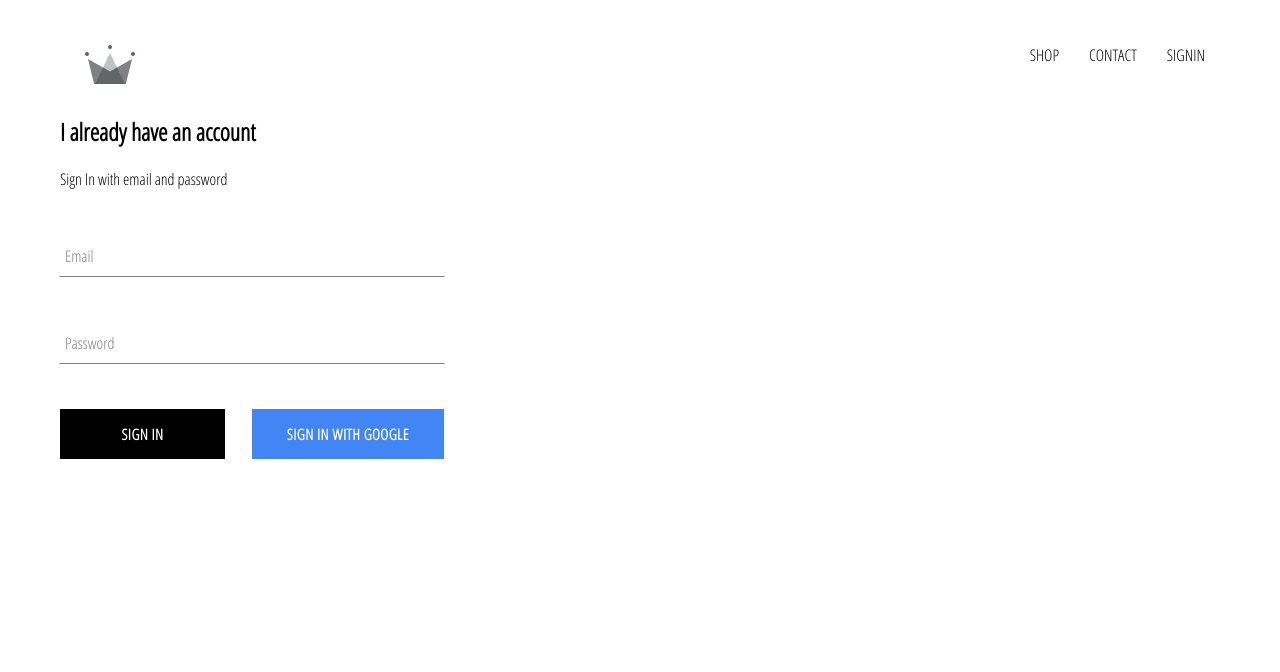
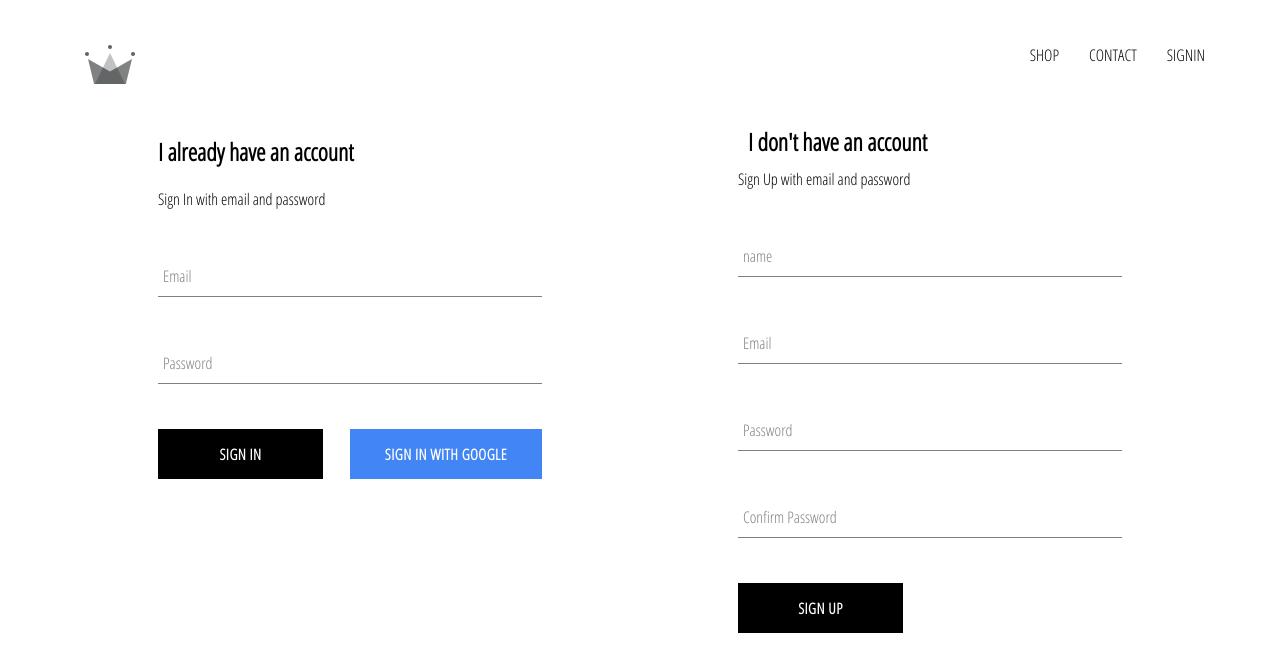
Before and after one commit to Janda19/React-ecommerce, a React (Create React App) app: page /signin in a window 1280 px wide. Shown: the top 672 px of the page. Built offline with nearby package versions, Linux system fonts and the light colour scheme; no server answers.

Commit message:
sign up with email and password

```diff
--- a/src/App.js
+++ b/src/App.js
@@ -6,7 +6,7 @@ import {HomePage} from './pages/homepage/homepage.component'
 import Shop from "./pages/shop/shop.component";
 import {Header} from "./components/header/header.component";
 import SignInSignUp from "./pages/signin-signup/signin-signup.component";
-import {auth} from "./firebase/firebase.utils";
+import {auth, createUserProfileDoc} from "./firebase/firebase.utils";
 
 class App extends React.Component {
 
@@ -18,13 +18,24 @@ class App extends React.Component {
     }
 
     unsubscribeUser = null
+    componentDidMount() {
+        this.unsubscribeUser = auth.onAuthStateChanged(async userAuth => {
+            if (userAuth) {
+                const userRef = await createUserProfileDoc(userAuth)
 
-    componentDidMount() {
-        this.unsubscribeUser = auth.onAuthStateChanged(user => {
-            this.setState({currentUser: user})
+                userRef.onSnapshot(snapshot => {
+                    this.setState({
+                        currentUser: {
+                            id: snapshot.id,
+                            ...snapshot.data()
+                        }
+                    })
+                })
+            } else {
+                this.setState({currentUser: userAuth})
+            }
         })
     }
-
     componentWillUnmount() {
         this.unsubscribeUser() // to unsubscribe the user
     }
@@ -35,7 +46,9 @@ class App extends React.Component {
             <div>
                 <Header user={this.state.currentUser}/>
                 <Switch>
-                    <Route exact path="/" component={HomePage} />
+                    <Route exact path="/" component={HomePage}/>
+                    {/*passing props in a route : */}
+                    {/*<Route exact path="/" render={(props) => <HomePage name="janda"/>} />*/}
                     <Route exact path="/shop" component={Shop}/>
                     <Route exact path="/signin" component={SignInSignUp}/>
                 </Switch>
--- a/src/components/signin/signin.component.jsx
+++ b/src/components/signin/signin.component.jsx
@@ -27,7 +27,8 @@ class SignIn extends React.Component {
     render() {
         return (
             <div className="signin">
-
+                <h2>I already have an account</h2>
+                <span>Sign In with email and password </span>
                 <form onSubmit={this.submitHandler}>
                     <FormInput handleChange={this.changeHandler} label="Email" name="password"
                                value={this.state.password} required/>
--- a/src/components/signup/signup.component.jsx
+++ b/src/components/signup/signup.component.jsx
@@ -0,0 +1,83 @@
+import React from "react"
+import "./signup.style.scss"
+import {auth, createUserProfileDoc} from "../../firebase/firebase.utils";
+import FormInput from "../form-input/form-input.component"
+import CustomButton from "../custom-button/custom-button.component";
+
+class SignUp extends React.Component {
+
+    constructor() {
+        super();
+        this.state = {
+            email: "",
+            displayName: "",
+            password: "",
+            confirmPassword: ''
+        }
+    }
+
+    submitHandler = async (e) => {
+        e.preventDefault()
+        const {displayName, email, password, confirmPassword} = this.state
+        if (password !== confirmPassword) {
+            alert("passwords don't match ! ")
+            return
+        }
+        try {
+            const {user} = await auth.createUserWithEmailAndPassword(email, password)
+            console.log(user)
+            await createUserProfileDoc(user, {displayName})
+            this.setState({
+                email: "",
+                displayName: "",
+                password: "",
+                confirmPassword: ''
+            })
+        } catch (e) {
+            console.log(e)
+        }
+
+    }
+
+    handleChange = (e) => {
+        const {name, value} = e.target
+        this.setState({[name]: value})
+    }
+
+    render() {
+
+        return (
+            <div className="sign-up">
+                <h2 className="title">I don't have an account</h2>
+                <span>Sign Up with email and password </span>
+                <form className="sign-up-form" onSubmit={this.submitHandler}>
+                    <FormInput handleChange={this.handleChange} label="name"
+                               name="displayName"
+                               type="text"
+                               value={this.state.displayName} required
+                    />
+                    <FormInput handleChange={this.handleChange} type="email" label="Email"
+                               name="email"
+                               value={this.state.email}
+                               required
+                    />
+                    <FormInput handleChange={this.handleChange} label="Password"
+                               value={this.state.password} type="password" name="password" required
+                    />
+                    <FormInput handleChange={this.handleChange} label="Confirm Password"
+                               value={this.state.confirmPassword} type="password" name="confirmPassword" required
+                    />
+                    <CustomButton type="submit"> Sign Up</CustomButton>
+
+                </form>
+            </div>
+        )
+
+
+    }
+
+
+}
+
+
+export default SignUp
--- a/src/components/signup/signup.style.scss
+++ b/src/components/signup/signup.style.scss
@@ -0,0 +1,12 @@
+.sign-up{
+  display: flex;
+
+  width: 30vw;
+
+  flex-direction: column;
+
+  .title {
+    margin: 10px
+  }
+
+}
--- a/src/firebase/firebase.utils.js
+++ b/src/firebase/firebase.utils.js
@@ -2,18 +2,43 @@ import firebase from "firebase/app"  //IMPORT UTITLITIES
 import "firebase/auth" //IMPORT AUTHENTICATION
 import "firebase/firestore"  //IMPORT DATABASE
 
-const config = {    apiKey: "AIzaSyDL77ZHaIAaXBGGvYjKxmiAb5ryKoPuAXA",
+const config = {
+    apiKey: "AIzaSyDL77ZHaIAaXBGGvYjKxmiAb5ryKoPuAXA",
     authDomain: "react-ecommerce-699be.firebaseapp.com",
     projectId: "react-ecommerce-699be",
     storageBucket: "react-ecommerce-699be.appspot.com",
     messagingSenderId: "766436783851",
     appId: "1:766436783851:web:613d0ee49a2f94ab1b70ae",
-    measurementId: "G-1CV9RWSCT9"}
+    measurementId: "G-1CV9RWSCT9"
+}
+export const createUserProfileDoc = async (userAuth, otherData) => {
+    if (!userAuth) return;
 
+    const userRef = firestore.doc(`users/${userAuth.uid}`)
+    const snapshot = await userRef.get()
+    if (!snapshot.exists) {
+        const {displayName, email} = userAuth;
+        const createdAt = new Date();
+        try {
+            await userRef.set({
+                displayName,
+                email,
+                createdAt,
+                ...otherData
+            })
+        } catch (err) {
+            console.log(err)
+        }
+    }
+    return userRef;
+}
+
+//Initialization
 firebase.initializeApp(config)
 export const auth = firebase.auth()
 export const firestore = firebase.firestore()
 
+//sign in with GOOGLE
 const provider = new firebase.auth.GoogleAuthProvider()
 provider.setCustomParameters({prompt: "select_account"})
 export const signInWithGoogle = () => auth.signInWithPopup(provider)
--- a/src/pages/signin-signup/signin-signup.component.jsx
+++ b/src/pages/signin-signup/signin-signup.component.jsx
@@ -1,13 +1,15 @@
 import React from "react"
 import "./signin-signup.style.scss"
 import SignIn from "../../components/signin/signin.component";
+import SignUp from "../../components/signup/signup.component";
 
 const SignInSignUp = () => (
     <div className="sign-in-and-sign-up">
-        <h2>I already have an account</h2>
-        <span>Sign In with email and password </span>
 
-        <SignIn/>
+        <div className="sign-in-sign-up-container">
+            <SignIn/>
+            <SignUp/>
+        </div>
     </div>
 )
 
--- a/src/pages/signin-signup/signin-signup.style.scss
+++ b/src/pages/signin-signup/signin-signup.style.scss
@@ -0,0 +1,4 @@
+.sign-in-sign-up-container {
+  display: flex;
+  justify-content: space-around;
+}
```
